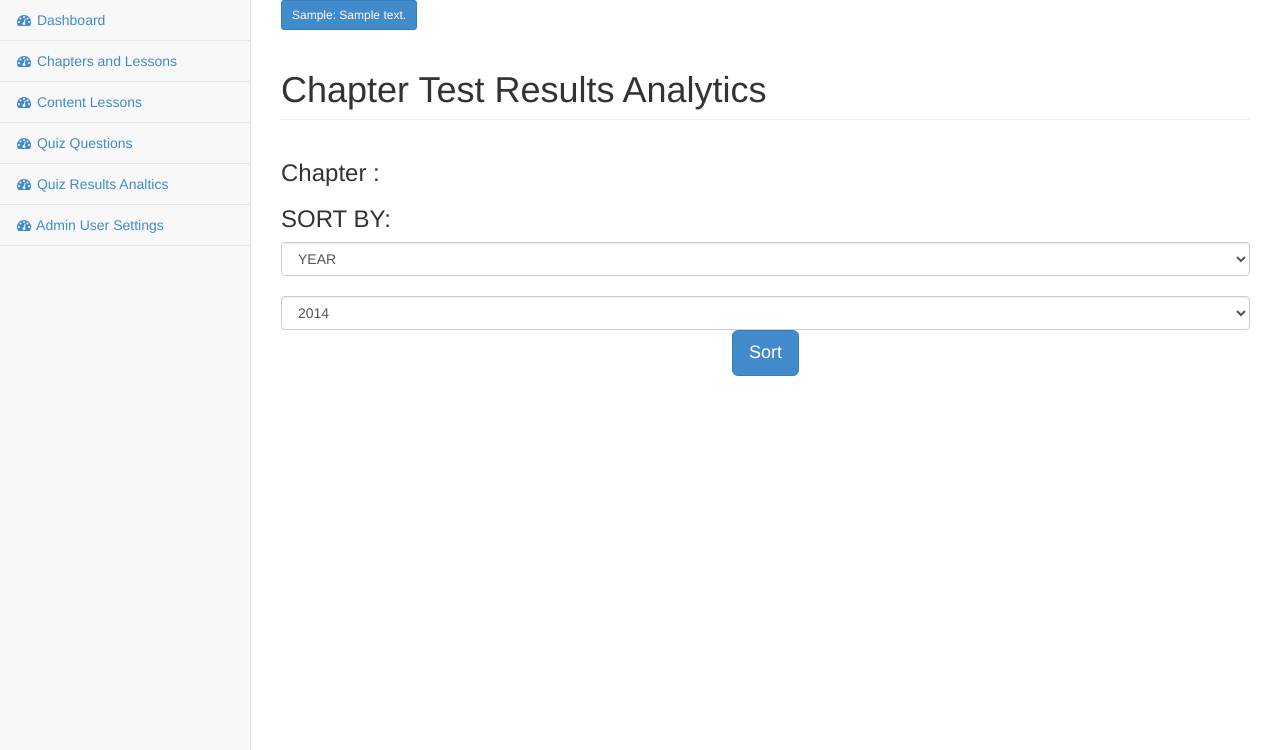
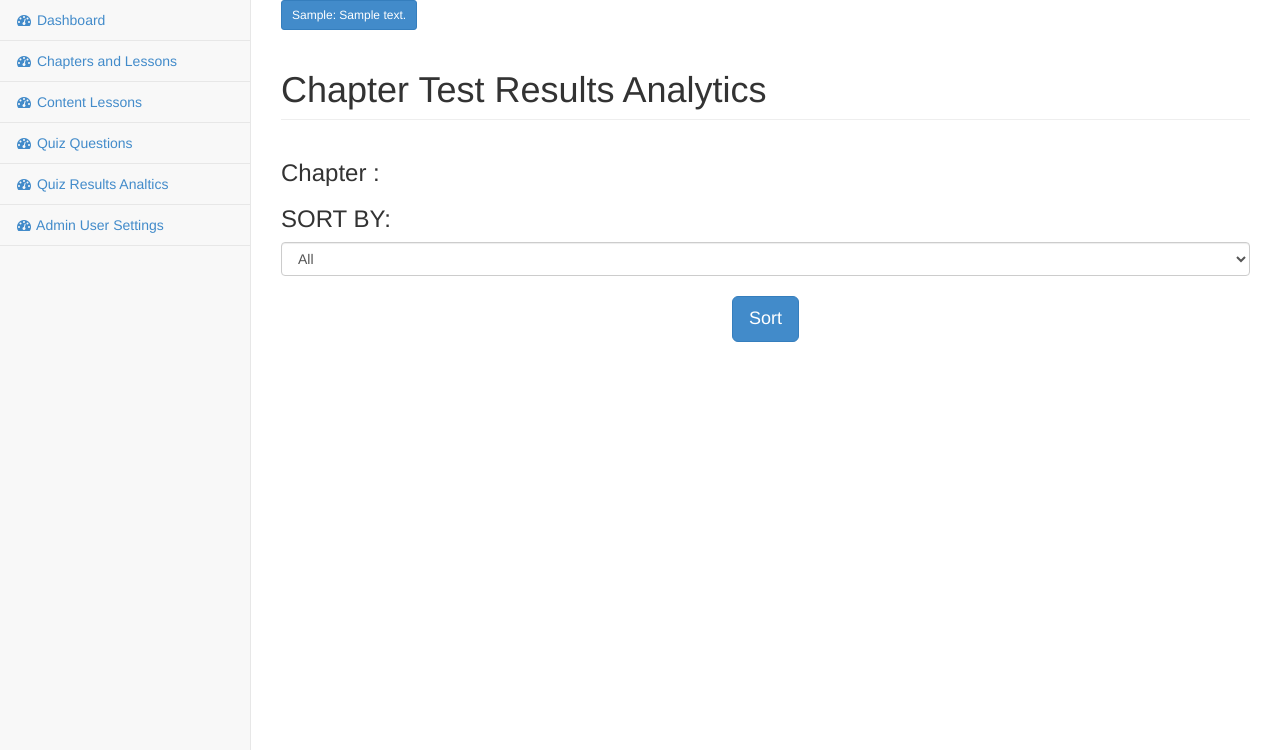
Before and after one commit to dev-ian-o/cpp-cai, a PHP site: page /admin/index.php in a window 1280 px wide. Shown: the part 51-801 px from the top of the page. Run offline with PHP 8.4, Linux system fonts and the light colour scheme; tables that the repository leaves empty or names only in its code hold one stand-in row (values such as "Sample post"); data that the repository does not hold is empty.

Commit message:
add all in sort

```diff
--- a/admin/index.php
+++ b/admin/index.php
@@ -8,7 +8,7 @@
 // query check date
 //
 $sortedBy = "y";
-$sortBy = array('y','my','mdy');
+$sortBy = array('all','y','my','mdy');
 if(isset($_GET['sortby'])){
     $indicatorSortBy = $_GET['sortby'];
     if(in_array($indicatorSortBy, $sortBy)){
@@ -16,12 +16,12 @@ if(isset($_GET['sortby'])){
         $sortedBy = $indicatorSortBy;
 
     }else{
-        $sortedBy = "y";
+        $sortedBy = "all";
     }
 }else{
-    $sortedBy = "y";
+    $sortedBy = "all";
 }
-if(isset($_GET['year'])){ $year = $_GET['year']; } else{ $year = "2004";}
+if(isset($_GET['year'])){ $year = $_GET['year']; } else{ $year = "2014";}
 if(isset($_GET['month'])){ $month = $_GET['month']; } else { $month = "1"; }
 if(isset($_GET['day'])){ $day = $_GET['day']; } else { $day = "1"; }
 $lesson_id = $lessons[4]->lesson_id;
@@ -66,16 +66,20 @@ $tally = fetch_tally($row,$conn);
                     <form method="get">
                         <input type="hidden" name="lesson" value="<?=  $lesson_id;?>">
                         <select class="form-control sort-date" name="sortby">
+                            <option value="all" <?php if($sortedBy == "all"){echo "selected";}?>>All</option>
                             <option value="y" <?php if($sortedBy == "y"){echo "selected";}?>>YEAR</option>
                             <option value="my" <?php if($sortedBy == "my"){echo "selected";}?>>MONTH AND YEAR</option>
                             <option value="mdy" <?php if($sortedBy == "mdy"){echo "selected";}?>>MONTH, DAY AND YEAR</option>
                         </select><br>
                         <div class="render-sort">
+                        <?php if($sortedBy === "y" || $sortedBy === "my" || $sortedBy === "mdy"):?>
                             <select class="form-control sort-year" name="year">
                                 <?php for($a = date("Y"); $a >= 2013; $a--):?>
                                     <option value="<?= $a;?>" <?php if($year == $a){echo "selected";}?>><?= $a; ?></option>
                                 <?php endfor;?>
                             </select>
+                        <?php endif;?>
+
                         <?php if($sortedBy === "my" || $sortedBy === "mdy"):?>
                             <br><select class="form-control sort-month" name="month">
                                 <?php $monthsArr = array('January','February','March','April','May','June','July','August','September','October','November','December');?>
@@ -197,7 +201,13 @@ $tally = fetch_tally($row,$conn);
         date = new Date();
         year = date.getFullYear();
         months = ['January','February','March','April','May','June','July','August','September','October','November','December'];
-        $elYear = $('.sort-year');
+
+        $elYear = "<select class='form-control sort-month' name='year'>";
+        for(a = year; a >= 2013; a--){
+            $elYear += "<option value="+a+">"+a+"</option>";
+        }
+        $elYear += "</select>";
+
         $elMonth = "<br><select class='form-control sort-month' name='month'>";
         for(a = 0; a < months.length; a++){
             $elMonth += "<option value="+(a+1)+">"+months[a]+"</option>";
@@ -211,7 +221,11 @@ $tally = fetch_tally($row,$conn);
         $elDay += "</select>";
         $('.sort-date').on('input', function(e){
             sortby = $('.sort-date').val();
-            if(sortby === 'y'){
+            if(sortby === 'all'){
+                console.log('all');
+                $('.render-sort').html("");
+
+            }else if(sortby === 'y'){
                 console.log('year');
                 $('.render-sort').html($elYear);
 
--- a/includes/classes/exam-functions.php
+++ b/includes/classes/exam-functions.php
@@ -570,7 +570,8 @@ function count_correct($row,$conn){
 		WHERE correct = 1 and exam_item_id = :exam_item_id and
 		date_exam LIKE :date_exam;
 	");
-	$date = '2014-%';
+	$date = '%';
+	if($row['sort_by'] == "all") { $date = '%'; } else
 	if($row['sort_by'] == "y") { $date = $row['year'].'-%'; } else
 	if($row['sort_by'] == "my") { $date = $row['year'].'-'.$row['month'].'-%'; } else
 	if($row['sort_by'] == "my") { $date = $row['year'].'-'.$row['month'].'-'.$row['day'].'%'; }
@@ -591,7 +592,8 @@ function count_wrong($row,$conn){
 		WHERE wrong = 1 and exam_item_id = :exam_item_id and
 		date_exam LIKE :date_exam;
 	");
-	$date = '2014-%';
+	$date = '%';
+	if($row['sort_by'] == "all") { $date = '%'; } else
 	if($row['sort_by'] == "y") { $date = $row['year'].'-%'; } else
 	if($row['sort_by'] == "my") { $date = $row['year'].'-'.$row['month'].'-%'; } else
 	if($row['sort_by'] == "my") { $date = $row['year'].'-'.$row['month'].'-'.$row['day'].'%'; }
```
